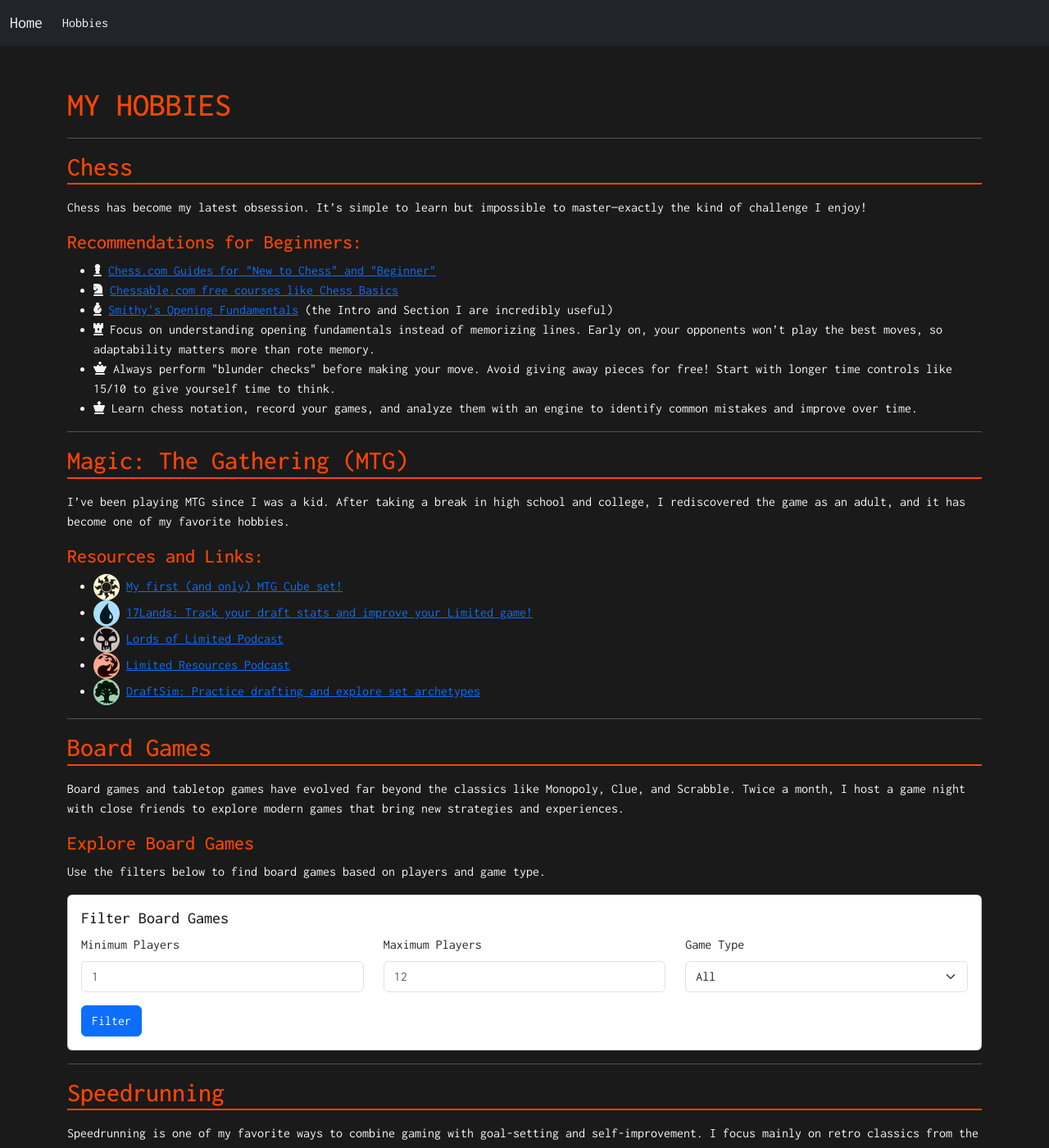
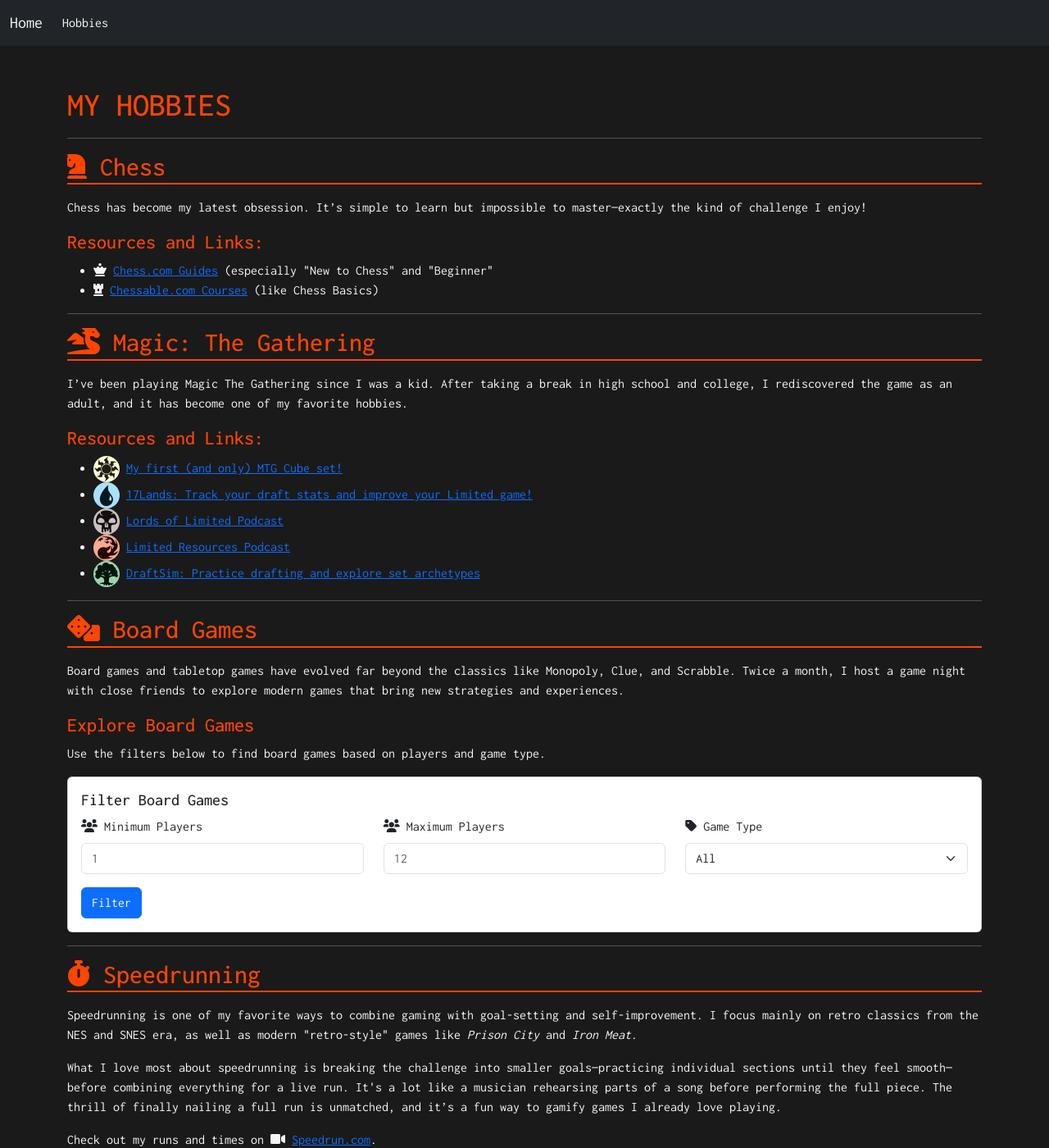
Before and after one commit to drmDev/drmDev.github.io, a Jekyll site: the page built from hobbies.md, in a window 1280 px wide and 1400 px high. Shown: the whole window at 82% size. Built offline with Jekyll 4.4.1, drawn with Linux system fonts in a browser that asks for light colours.

Commit message:
font awesomed

```diff
--- a/hobbies.md
+++ b/hobbies.md
@@ -8,25 +8,21 @@
 
 ---
 
-## Chess
+## <i class="fas fa-chess-knight"></i> Chess
 
 Chess has become my latest obsession. It's simple to learn but impossible to master—exactly the kind of challenge I enjoy!
 
-### Recommendations for Beginners:
+### Resources and Links:
 <ul>
-    <li><i class="fas fa-chess-pawn"></i> <a href="https://www.chess.com/lessons/guide" target="_blank" rel="noopener noreferrer">Chess.com Guides for "New to Chess" and "Beginner"</a></li>
-    <li><i class="fas fa-chess-knight"></i> <a href="https://www.chessable.com/chess-basics/course/27081/" target="_blank" rel="noopener noreferrer">Chessable.com free courses like Chess Basics</a></li>
-    <li><i class="fas fa-chess-bishop"></i> <a href="https://www.chessable.com/course/21302/" target="_blank" rel="noopener noreferrer">Smithy's Opening Fundamentals</a> (the Intro and Section I are incredibly useful)</li>
-    <li><i class="fas fa-chess-rook"></i> Focus on understanding opening fundamentals instead of memorizing lines. Early on, your opponents won’t play the best moves, so adaptability matters more than rote memory.</li>
-    <li><i class="fas fa-chess-queen"></i> Always perform "blunder checks" before making your move. Avoid giving away pieces for free! Start with longer time controls like 15/10 to give yourself time to think.</li>
-    <li><i class="fas fa-chess-king"></i> Learn chess notation, record your games, and analyze them with an engine to identify common mistakes and improve over time.</li>
+    <li><i class="fas fa-chess-queen"></i> <a href="https://www.chess.com/lessons/guide" target="_blank" rel="noopener noreferrer">Chess.com Guides</a> (especially "New to Chess" and "Beginner"</li>
+    <li><i class="fas fa-chess-rook"></i> <a href="https://www.chessable.com/chess-basics/course/27081/" target="_blank" rel="noopener noreferrer">Chessable.com Courses</a> (like Chess Basics)</li>
 </ul>
 
 ---
 
-## Magic: The Gathering (MTG)
+## <i class="fas fa-dragon"></i> Magic: The Gathering
 
-I’ve been playing MTG since I was a kid. After taking a break in high school and college, I rediscovered the game as an adult, and it has become one of my favorite hobbies.
+I’ve been playing Magic The Gathering since I was a kid. After taking a break in high school and college, I rediscovered the game as an adult, and it has become one of my favorite hobbies.
 
 ### Resources and Links:
 <ul>
@@ -39,7 +35,7 @@
 
 ---
 
-## Board Games
+## <i class="fas fa-dice"></i> Board Games
 
 Board games and tabletop games have evolved far beyond the classics like Monopoly, Clue, and Scrabble. Twice a month, I host a game night with close friends to explore modern games that bring new strategies and experiences.
 
@@ -48,18 +44,18 @@
 
 <div class="card mb-4">
     <div class="card-body">
-        <h5 class="card-title">Filter Board Games</h5>
-        <div class="row">
-            <div class="col-md-4">
-                <label for="min-players" class="form-label">Minimum Players</label>
-                <input type="number" id="min-players" class="form-control" placeholder="1" min="1" max="12">
-            </div>
-            <div class="col-md-4">
-                <label for="max-players" class="form-label">Maximum Players</label>
-                <input type="number" id="max-players" class="form-control" placeholder="12" min="1" max="12">
-            </div>
+        <h5 class="card-title"> Filter Board Games</h5>
+		<div class="row">
 			<div class="col-md-4">
-				<label for="type" class="form-label">Game Type</label>
+				<label for="min-players" class="form-label"><i class="fas fa-users"></i> Minimum Players</label>
+				<input type="number" id="min-players" class="form-control" placeholder="1" min="1" max="12">
+			</div>
+			<div class="col-md-4">
+				<label for="max-players" class="form-label"><i class="fas fa-users"></i> Maximum Players</label>
+				<input type="number" id="max-players" class="form-control" placeholder="12" min="1" max="12">
+			</div>
+			<div class="col-md-4">
+				<label for="type" class="form-label"><i class="fas fa-tag"></i> Game Type</label>
 				<select id="type" class="form-select">
 					<option value="">All</option>
 					<option value="Strategy">Strategy</option>
@@ -81,10 +77,10 @@
 <script src="/assets/js/boardgames.js"></script>
 ---
 
-## Speedrunning
+## <i class="fas fa-stopwatch"></i> Speedrunning
 
 <p>Speedrunning is one of my favorite ways to combine gaming with goal-setting and self-improvement. I focus mainly on retro classics from the NES and SNES era, as well as modern "retro-style" games like <em>Prison City</em> and <em>Iron Meat</em>.</p>
 
 <p>What I love most about speedrunning is breaking the challenge into smaller goals—practicing individual sections until they feel smooth—before combining everything for a live run. It's a lot like a musician rehearsing parts of a song before performing the full piece. The thrill of finally nailing a full run is unmatched, and it’s a fun way to gamify games I already love playing.</p>
 
-<p>Check out my runs on <a href="https://www.speedrun.com/users/nescapeplan" target="_blank" rel="noopener noreferrer">Speedrun.com</a>.</p>
+<p>Check out my runs and times on <i class="fas fa-video"></i> <a href="https://www.speedrun.com/users/nescapeplan" target="_blank" rel="noopener noreferrer">Speedrun.com</a>.</p>
```
Also changed, not shown: index.md (+18 -13 lines).
